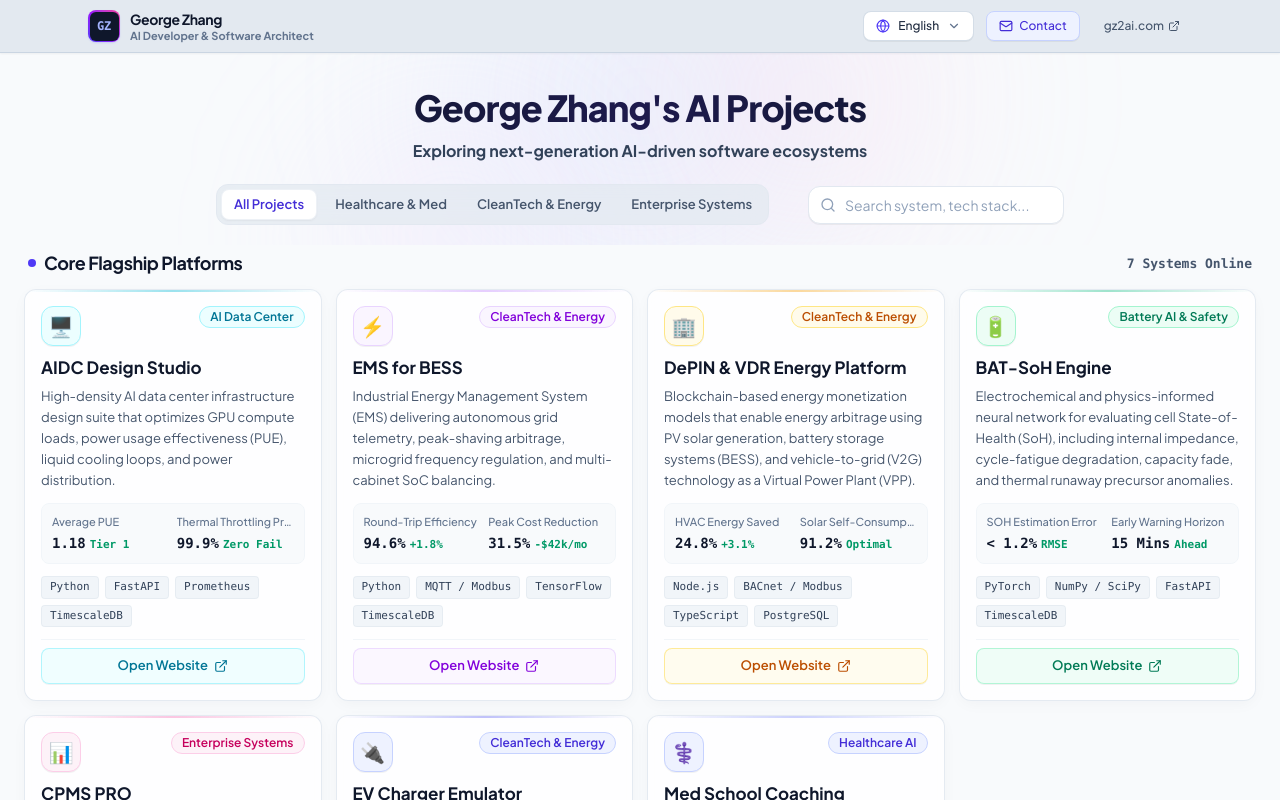
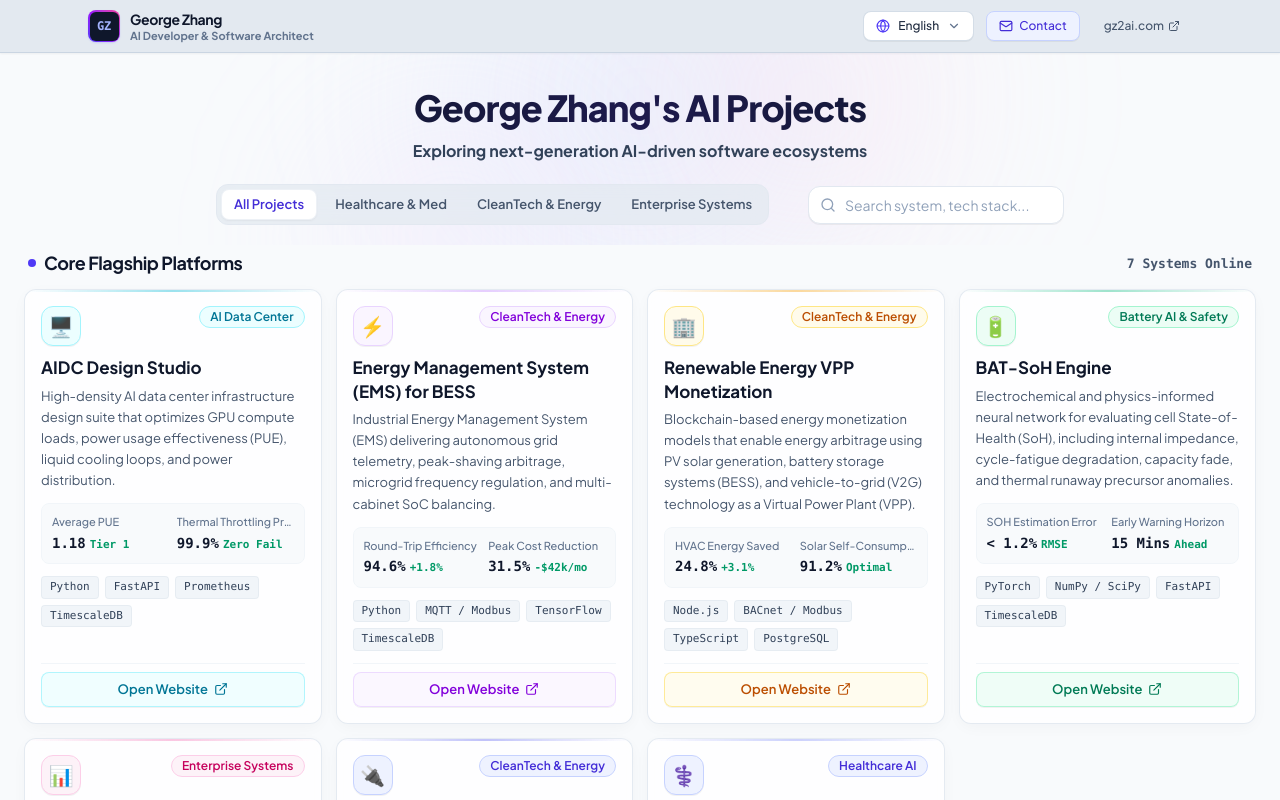
Before and after one commit to georgezhangusa/George-Zhang-Homepage, a React (Vite) app: page / in a window 1280 px wide. Shown: the top 800 px of the page. Built offline with nearby package versions, Linux system fonts and the light colour scheme.

Commit message:
feat(projects): update EMS and VPP project titles
Rename project titles for improved clarity and alignment with industry terminology.

```diff
--- a/src/data/projectsData.ts
+++ b/src/data/projectsData.ts
@@ -53,7 +53,7 @@ export const PROJECTS_DATA: ProjectItem[] = [
   },
   {
     id: 'ems-bess',
-    title: 'EMS for BESS',
+    title: 'Energy Management System (EMS) for BESS',
     titleZh: '商用电池储能智能能量管理系统（EMS）',
     subTitle: 'Industrial Energy Management & Grid Telemetry Intelligence',
     subTitleZh: '工业级电池储能能量管理与毫秒级电网响应平台',
@@ -103,8 +103,8 @@ export const PROJECTS_DATA: ProjectItem[] = [
   },
   {
     id: 'bbem',
-    title: 'DePIN & VDR Energy Platform',
-    titleZh: '区块链综合能源盈利模型',
+    title: 'Renewable Energy VPP Monetization ',
+    titleZh: '区块链可再生能源盈利模型',
     subTitle: 'Blockchain-Based Energy Monetization Platform',
     subTitleZh: '楼宇建筑与分布式电池一体化能源综合管控平台',
     description: 'Blockchain-based energy monetization models that enable energy arbitrage using PV solar generation, battery storage systems (BESS), and vehicle-to-grid (V2G) technology as a Virtual Power Plant (VPP).',
```
